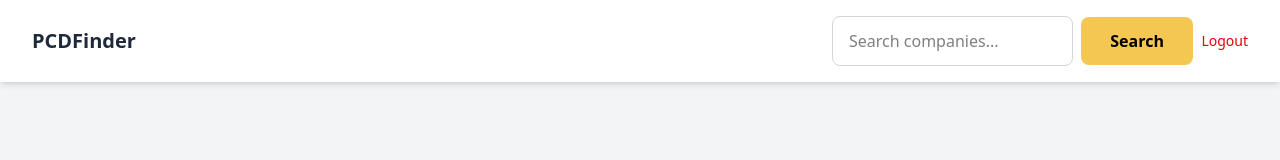
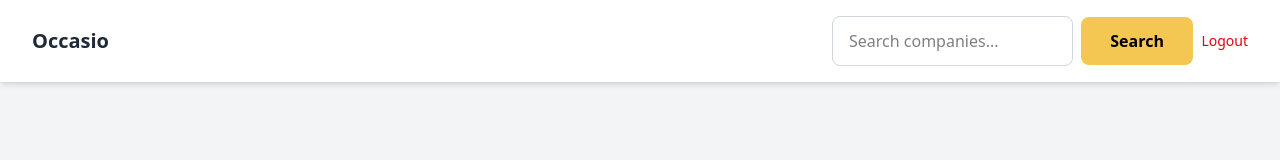
Before and after one commit to rnfouf/IF781-MVP, a React app in the folder frontend/: page /search-results in a window 1280 px wide. Shown: the top 160 px of the page. Built offline with nearby package versions, Linux system fonts and the light colour scheme; sample sign-in values are in the browser's storage; the HTML template or start-up script is replaced by a standard one.

Commit message:
Changed app's name

```diff
--- a/frontend/src/components/Header.jsx
+++ b/frontend/src/components/Header.jsx
@@ -22,7 +22,7 @@ export default function Header() {
 
   return (
     <header className="fixed top-0 left-0 w-full bg-white shadow-md p-4 flex items-center justify-between">
-      <div className="ml-4 text-xl font-bold text-gray-800 cursor-pointer" onClick={() => navigate("/")}>PCDFinder</div>
+      <div className="ml-4 text-xl font-bold text-gray-800 cursor-pointer" onClick={() => navigate("/")}>Occasio</div>
 
       <div className="flex items-center space-x-2 mr-4 w-1/3">
         <Input
```
